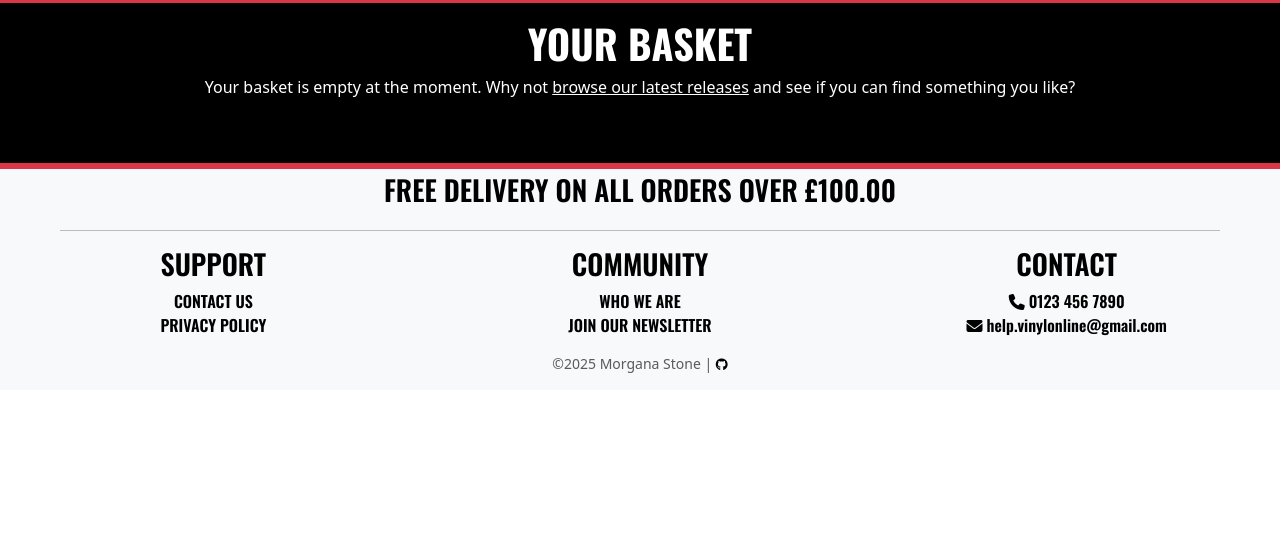
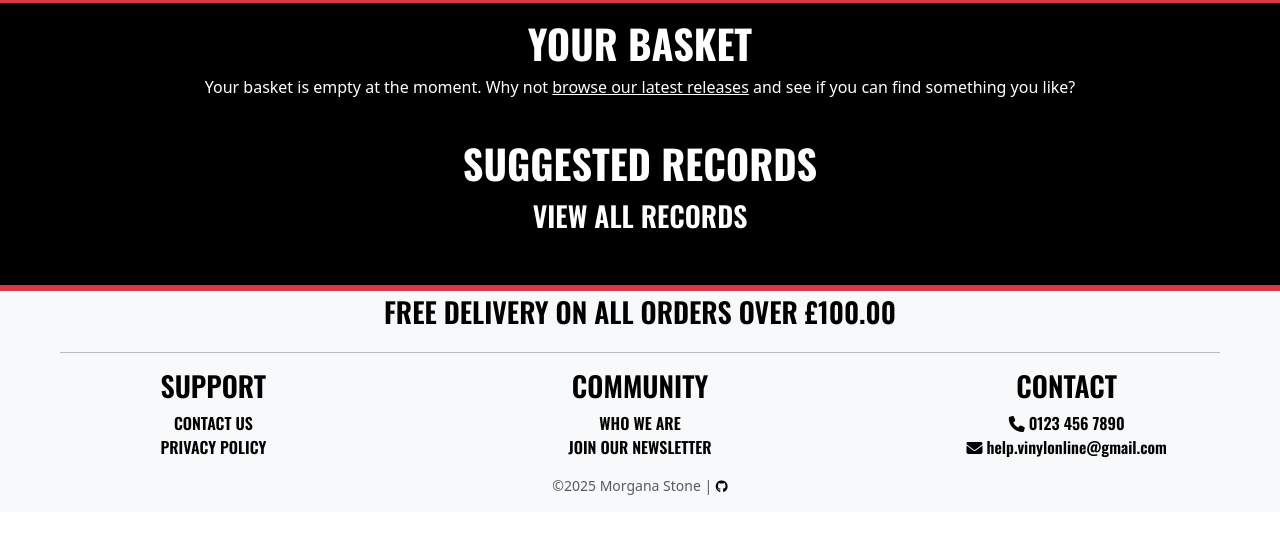
Before and after one commit to Morgana-S/vinyl-online, a Django app: page /basket/ in a window 1280 px wide. Shown: the part 209-743 px from the top of the page. Run offline with Django 5.2, Linux system fonts and the light colour scheme; parts of the project's set-up code (start-up, migrations or seed data) failed here and were passed over; some libraries are stand-ins or nearby versions.

Commit message:
Add suggested records to template

```diff
--- a/basket/templates/basket/view_basket.html
+++ b/basket/templates/basket/view_basket.html
@@ -62,6 +62,29 @@
         </form>
         {% else %}
         <p class="text-white text-center">Your basket is empty at the moment. Why not <a class="text-white" aria-label="Click here to go to the latest record releases" href="{% url 'latest_releases' %}">browse our latest releases</a> and see if you can find something you like?</p>
+        <!-- Suggested -->
+        <div id="suggested" class="mt-4">
+            <div class="row">
+                <h1 class="text-white text-center category-header mb-2">SUGGESTED RECORDS</h1>
+            </div>
+            <div class="row text-center text-white">
+                {% for record in suggested_records %}
+                <div class="col">
+                    <a href="{% url 'record_detail' record.slug %}" aria-label="Click here to go to the record details page for {{ record.title }}">
+                        <img src="{{ record.get_front_cover.image.url }}" alt="{{ record.title }}" class="record-thumbnail">
+                    </a>
+                    <p><strong>{{ record.title }}</strong></p>
+                    <p>{{ record.artist.name }}</p>
+                    <p>£{{ record.price }}</p>
+                </div>
+                {% endfor %}
+            </div>
+            <div class="row text-center">
+                <div class="col">
+                    <a href="{% url 'all_records' %}" aria-label="Click here to view all records" class="view-all-link text-white fs-3">VIEW ALL RECORDS</a>
+                </div>
+            </div>
+        </div>
         {% endif %}
     </div>
 </div>
```
